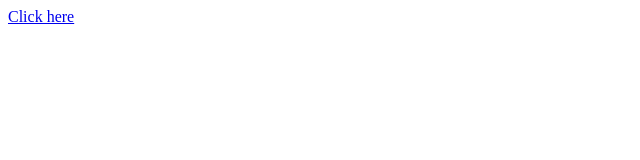
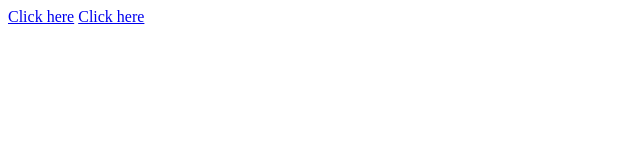
Before and after one commit to belinskyc/belinskyc.github.io, a plain HTML site: page b.html in a window 1280 px wide. Shown: the full height of the page, 0-640 px from the left. Drawn offline with Linux system fonts and the light colour scheme.

Commit message:
Add files via upload

```diff
--- a/b.html
+++ b/b.html
@@ -10,7 +10,9 @@
 
 <body>
 <a href="https://belinskyc.github.io/test.r" download>Click here</a>
+<a href="https://github.com/belinskyc/GGPlot-Class/raw/master/scripts/lesson01.R" download>Click here</a>
 <script>
+/*
 var xhr = new XMLHttpRequest();
 xhr.open('GET', 'blob:http%3A//github.com/belinskyc/GGPlot-Class/raw/master/scripts/lesson01.R', true);
 xhr.responseType = 'blob';alert(xhr);
@@ -22,7 +24,7 @@
   }
 };
 xhr.send();
-
+*/
 //blob = fetch("https://github.com/belinskyc/GGPlot-Class/raw/master/scripts/lesson01.R").then(r => r.blob());
 </script>
 </body>
```
